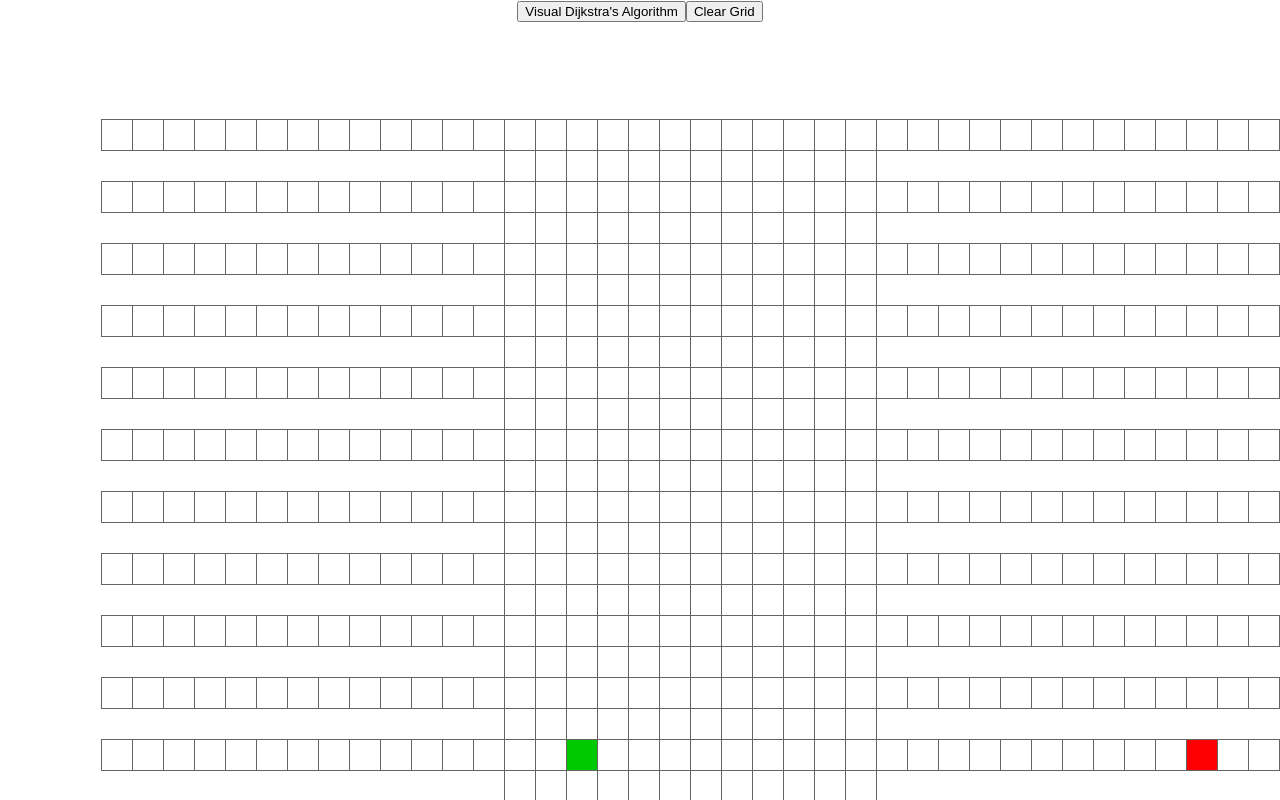
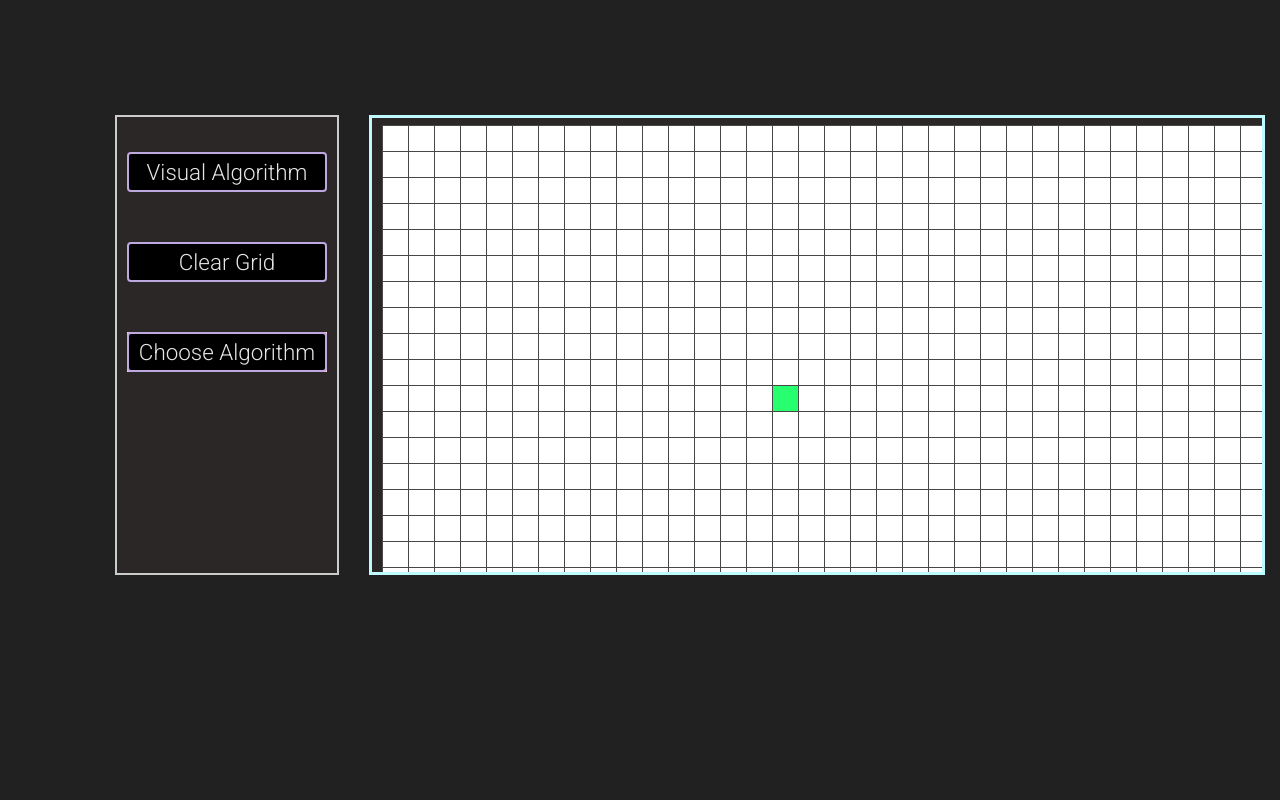
Before and after one commit to Christian267/Pathfinding-Visualization, a React (Create React App) app: page / in a window 1280 px wide. Shown: the top 800 px of the page. Built offline with nearby package versions, Linux system fonts and the light colour scheme.

Commit message:
Finished 1 and 2 on todolist

```diff
--- a/src/App.css
+++ b/src/App.css
@@ -1,5 +1,38 @@
+body {
+  background-color: #222121;
+}
+
+
 .App {
   text-align: center;
+  height:70vh;
+  width:auto;
+  padding-top: 15px;
+  padding-bottom: 50px;
+  padding-left: 15px;
+  padding-right: 15px;
+  background-color: #222121;
+  white-space: nowrap;
+  overflow: auto;
+  display: flex;
+}
+
+
+.App div::-webkit-scrollbar-track {
+	-webkit-box-shadow: inset 0 0 6px rgba(0,0,0,0.3);
+	border-radius: 10px;
+	background-color: #F5F5F5;
+}
+
+.App div::-webkit-scrollbar{
+	width: 12px;
+	background-color: #F5F5F5;
+}
+
+.App div::-webkit-scrollbar-thumb {
+	border-radius: 10px;
+	-webkit-box-shadow: inset 0 0 6px rgba(58, 48, 48, 0.3);
+	background-color: rgb(160, 160, 160);
 }
 
 .App-logo {
--- a/src/App.js
+++ b/src/App.js
@@ -4,9 +4,10 @@ import MazeSolvingVisualizer from "./MazeSolvingVisualizer/MazeSolvingVisualizer
 
 function App() {
   return (
-    <div className="App">
+    <div className="App" id="visualizer">
       <MazeSolvingVisualizer />
     </div>
+
   );
 }
 
--- a/src/MazeSolvingVisualizer/MazeSolvingVisualizer.css
+++ b/src/MazeSolvingVisualizer/MazeSolvingVisualizer.css
@@ -1,3 +1,111 @@
+@import url(https://fonts.googleapis.com/css?family=Roboto:300);
 .grid {
   margin: 100px 0 0 100px;
+  flex: 6;
+  border: 3px #bdfbff solid;
+  padding:10px;
+  background-color: rgba(49, 44, 43, 0.6);
+  overflow: auto;
 }
+
+.buttons {
+  margin: 100px -70px 0 100px;
+  flex: 1;
+  border: 2px #ccc solid;
+  padding:10px;
+  background-color: rgba(49, 44, 43, 0.6);
+  display: flex;
+  flex-direction: column;
+  flex-basis: 0%;
+  min-width: 200px;
+  align-items: stretch;
+  overflow: hidden;
+}
+
+
+.buttons button {
+  align-self: center;
+  margin: 20px 0 0 0;
+  border: 2px solid #bda9df;
+  height: 40px;
+  width: 200px;
+  border-radius: 4px;
+  position: relative;
+
+  cursor: pointer;
+  font-family: "Roboto", sans-serif;
+  font-size: 1.4em;
+  font-weight: normal;
+  margin: 25px;
+  background-color: black;
+  color: rgb(230, 230, 230);
+}
+
+.buttons div {
+  align-self: center;
+}
+
+.buttons button:hover {
+  border: 2px solid #d6bdff;
+  color: white;
+}
+
+.buttons button:disabled {
+  border: 2px solid #919191;
+  color: #919191;
+  cursor: default;
+}
+
+.dropdown {
+  width: 200px;
+  height: 40px;
+  position: relative;
+  margin: 25px;
+  background-color: pink;
+}
+
+.algorithmMenu {
+  left: -25px;
+  top: -25px;
+  border: 2px solid #bda9df;
+  background: black;
+  font-size: 1.4em;
+  color: rgb(230, 230, 230);
+  font-weight: normal;
+  /* -webkit-box-shadow: 1px 1px 2px rgba(0,0,0,0.3);
+  -moz-box-shadow: 1px 1px 2px rgba(0,0,0,0.3);
+  box-shadow: 1px 1px 2px rgba(0,0,0,0.3);
+  -webkit-transition: all 0.15s linear;
+  -moz-transition: all 0.15s linear;
+  -ms-transition: all 0.15s linear;
+  -o-transition: all 0.15s linear;
+  transition: all 0.15s linear; */
+}
+
+.dropdownContent {
+  width: 196px;
+  top: 37px;
+  position: absolute;
+  display: none;
+  border-left: 2px solid #d6bdff;
+  border-right: 2px solid #d6bdff;
+  border-bottom: 2px solid #d6bdff;
+  border-top: 2px solid rgb(78, 78, 78);
+  background: black;
+}
+
+.dropdown:hover .dropdownContent {
+  display:block;
+}
+.dropdownContent a {
+  cursor: pointer;
+  font-size: 1em;
+  display: block;
+  padding: 12px 16px;
+  text-decoration: none;
+  color: rgb(230, 230, 230);
+}
+.dropdownContent a:hover {
+  color: white;
+  background: #202020;
+}
--- a/src/MazeSolvingVisualizer/MazeSolvingVisualizer.jsx
+++ b/src/MazeSolvingVisualizer/MazeSolvingVisualizer.jsx
@@ -17,9 +17,11 @@ export default class MazeSolvingVisualizer extends Component {
   constructor(props) {
     super(props);
     this.ref = React.createRef();
+    this.clearGridButtonRef= React.createRef();
     this.state = {
       grid: [],
       mouseIsPressed: false,
+      disableButtonsWhileAnimating: false,
     };
     this.visualizeDijkstra = this.visualizeDijkstra.bind(this);
     this.clearGrid = this.clearGrid.bind(this);
@@ -74,6 +76,9 @@ export default class MazeSolvingVisualizer extends Component {
         ).className = `node node-shortest-path`;
       }, 50 * i);
     }
+    setTimeout(() => {
+      this.setState({disableButtonsWhileAnimating: false})
+    }, 50 * nodesInShortestPathOrder.length);
   }
 
   visualizeDijkstra() {
@@ -85,8 +90,10 @@ export default class MazeSolvingVisualizer extends Component {
     const finishNode = grid[FINISH_NODE_ROW][FINISH_NODE_COL];
     const visitedNodesInOrder = dijkstra(grid, startNode, finishNode);
     const nodesInShortestPathOrder = getNodesInShortestPathOrder(finishNode);
+    this.setState({disableButtonsWhileAnimating: true});
     this.animateDijkstra(visitedNodesInOrder, nodesInShortestPathOrder);
   }
+
 
   //saveWall() is used in visualizeDijkstra() to maintain walls when repeating animation
   saveWalls() {
@@ -149,11 +156,19 @@ export default class MazeSolvingVisualizer extends Component {
     const { grid, mouseIsPressed } = this.state;
 
     return (
-      <>
-        <button onClick={this.visualizeDijkstra}>
-          Visual Dijkstra's Algorithm
-        </button>
-        <button onClick={this.clearGrid}>Clear Grid</button>
+      <><div className="buttons">
+          <button onClick={this.visualizeDijkstra} disabled={this.state.disableButtonsWhileAnimating}>Visual Algorithm</button>
+          <button onClick={this.clearGrid} disabled={this.state.disableButtonsWhileAnimating}>Clear Grid</button>
+          <div className='dropdown'>
+            <button id="algorithmMenu" className="algorithmMenu">Choose Algorithm</button>
+            <div className="dropdownContent">
+              <a value="">Dijkstra</a>
+              <a value="">A Star</a>
+              <a value="">Breadth First</a>
+              <a value="">Depth First</a>
+            </div>
+          </div>
+        </div>
         <div className="grid">
           {grid.map((row, rowIdx) => {
             return (
--- a/src/MazeSolvingVisualizer/Node/Node.css
+++ b/src/MazeSolvingVisualizer/Node/Node.css
@@ -2,18 +2,19 @@
   margin-top: -3px;
   margin-bottom: -2px;
   margin-right: -1px;
-  border: 1px solid rgb(100, 100, 100);
-  width: 30px;
-  height: 30px;
+  border: 1px solid rgb(71, 71, 71);
+  background-color: white;
+  width: 25px;
+  height: 25px;
   display: inline-block;
 }
 
 .node-finish {
-  background-color: red;
+  background-color: rgb(255, 67, 67);
 }
 
 .node-start {
-  background-color: rgb(0, 201, 0);
+  background-color: rgb(39, 255, 111);
 }
 
 .node-visited {
@@ -30,22 +31,22 @@
 @keyframes visitedAnimation {
   0% {
     transform: scale(0.75);
-    background-color: rgba(0, 0, 66, 0.75);
+    background-color: rgb(38, 38, 107);
     border-radius: 100%;
   }
 
   50% {
-    background-color: rgba(17, 104, 217, 0.75);
+    background-color: rgba(17, 104, 217, 1);
   }
 
   75% {
     transform: scale(1);
-    background-color: rgba(0, 217, 159, 0.75);
+    background-color: rgba(0, 217, 159, 1);
   }
 
   100% {
     transform: scale(1);
-    background-color: rgba(0, 190, 218, 0.75);
+    background-color: rgb(50, 197, 219);
   }
 }
 
@@ -67,12 +68,12 @@
 @keyframes shortestPath {
   0% {
     transform: scale(0.6);
-    background-color: rgb(255, 254, 106);
+    background-color: rgb(255, 198, 74);
   }
 
   50% {
     transform: scale(1.2);
-    background-color: rgb(255, 254, 106);
+    background-color: rgb(255, 240, 96);
   }
 
   100% {
```
Also changed, not shown: 1 other file (tests, documents, lock files or other folders).
